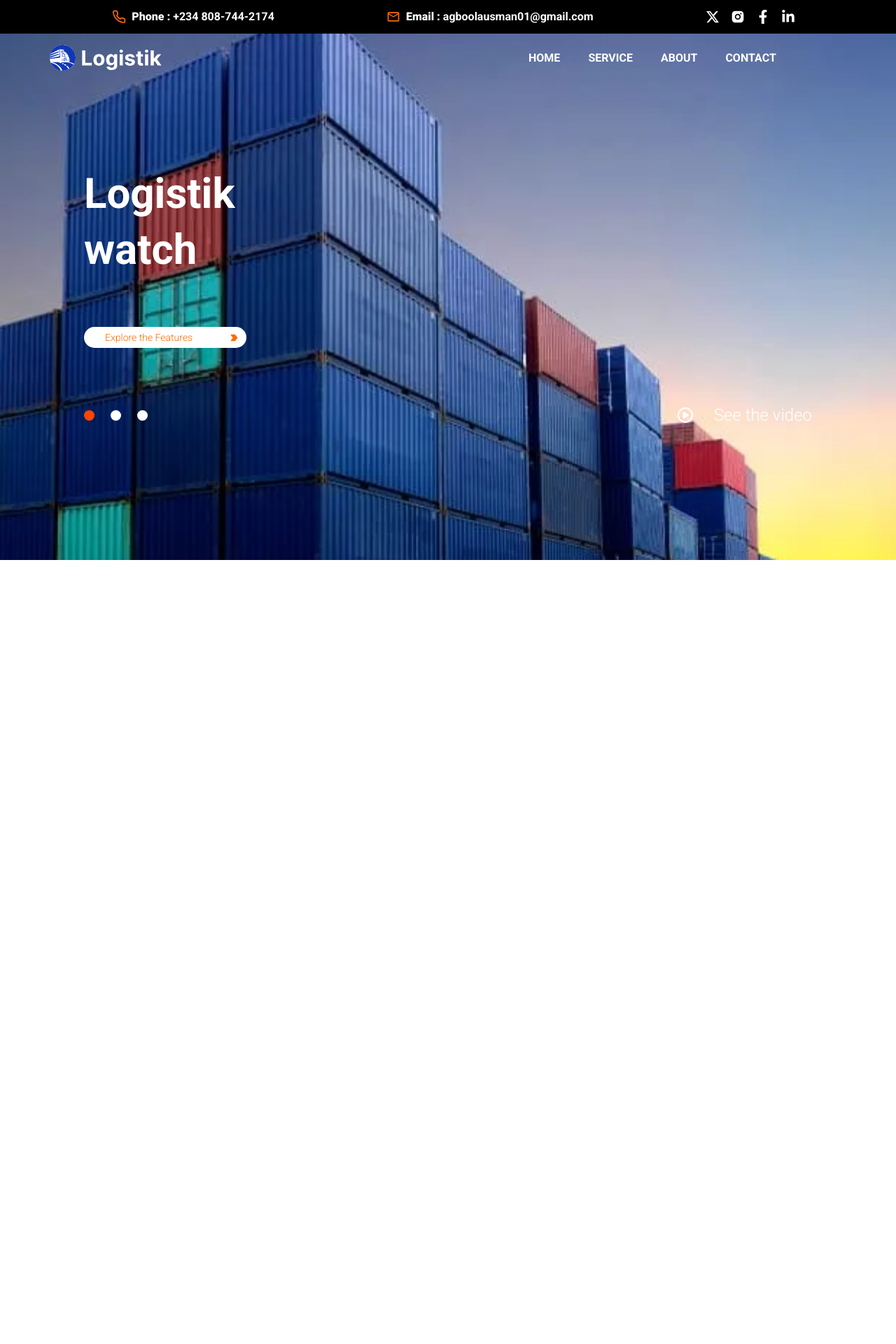
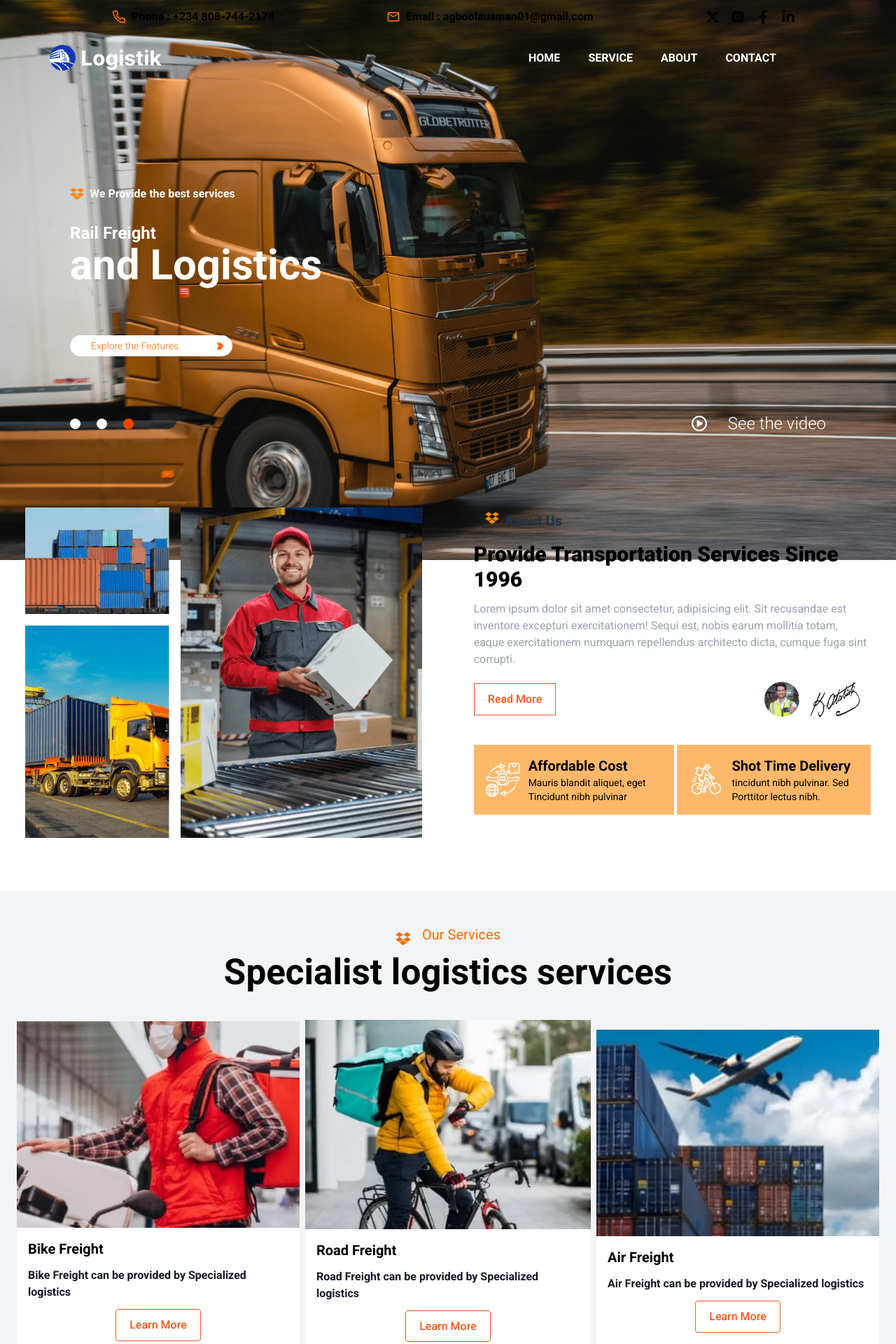
Before and after one commit to ola156/Logistik, a React (Vite) app: page / in a window 1280 px wide. Shown: the top 1920 px of the page at 70% size. Before the commit the page ends 800 px from the top, so only its background shows below. Built offline with nearby package versions, Linux system fonts and the light colour scheme.

Commit message:
made about and service sections

```diff
--- /dev/null
+++ b/src/components/AboutUs.jsx
@@ -0,0 +1,75 @@
+import React from "react";
+import { FaDropbox } from "react-icons/fa";
+import Buttons from "./Buttons";
+import AboutImg from "../assets/about_1.png.webp";
+import person1 from "../assets/team_1_1.jpg.webp";
+import sign from "../assets/signature.png.webp";
+import service1 from "../assets/service_2_1.svg";
+import service2 from "../assets/service_1_3.svg";
+const AboutUs = () => {
+  const HandleClick = () => {
+    console.log("clicked");
+  };
+  return (
+    <div className="mt-10 p-6 h-[100%] w-full mb-10">
+      <div className="flex items-center justify-between about-div">
+        <div className="w-[48%] p-3 about-img-div mt-7">
+          <img src={AboutImg} alt="about" className="object-cover" />
+        </div>
+        <div className="w-[48%] px-3 about-img-div">
+          <div className="flex gap-2 px-4 mb-4">
+            <FaDropbox size={20} className="text-orange-400" />
+            <p className="text-xl font-bold">About Us</p>
+          </div>
+          <h2 className="text-3xl text-black font-extrabold mb-3">
+            Provide Transportation Services Since 1996
+          </h2>
+          <p className="text-gray-400 mb-5">
+            Lorem ipsum dolor sit amet consectetur, adipisicing elit. Sit
+            recusandae est inventore excepturi exercitationem! Sequi est, nobis
+            earum mollitia totam, eaque exercitationem numquam repellendus
+            architecto dicta, cumque fuga sint corrupti.
+          </p>
+          <div className="flex justify-between items-center pr-4">
+            <Buttons
+              title="Read More"
+              ButtonClass="py-3 px-4 text-white "
+              HandleClick={HandleClick}
+            />
+            <div className="flex gap-4 items-center">
+              <img
+                src={person1}
+                alt="img1"
+                className="w-[50px] h-[50px] rounded-full"
+              />
+              <img src={sign} alt="sign" className="w-[70px] h-[50px]" />
+            </div>
+          </div>
+
+          <div className="flex mt-10 about-div-1 gap-1">
+            <div className="flex items-center gap-3 bg-orange-300  p-4 ">
+              <img src={service1} alt="aford" />
+              <div className="text-black">
+                <h2 className="text-xl font-bold">Affordable Cost</h2>
+                <p className="text-sm">
+                  Mauris blandit aliquet, eget Tincidunt nibh pulvinar
+                </p>
+              </div>
+            </div>
+            <div className="flex items-center gap-3 bg-orange-300  p-4 ">
+              <img src={service2} alt="aford" />
+              <div className="text-black">
+                <h2 className="text-xl font-bold">Shot Time Delivery</h2>
+                <p className="text-sm">
+                  tincidunt nibh pulvinar. Sed Porttitor lectus nibh.
+                </p>
+              </div>
+            </div>
+          </div>
+        </div>
+      </div>
+    </div>
+  );
+};
+
+export default AboutUs;
--- a/src/components/Buttons.jsx
+++ b/src/components/Buttons.jsx
@@ -1,7 +1,7 @@
 import React from "react";
 
-const Buttons = () => {
-  return <div>Buttons</div>;
+const Buttons = ({ ButtonClass, HandleClick, title }) => {
+  return <button className={` ${ButtonClass}`}>{title}</button>;
 };
 
 export default Buttons;
--- a/src/components/Hero.jsx
+++ b/src/components/Hero.jsx
@@ -13,11 +13,23 @@ const Hero = ({ playStatus, heroCount }) => {
       </video>
     );
   } else if (heroCount === 0) {
-    return <img src={hero3} alt="" className="background fade-in" />;
+    return (
+      <div className="max-h-dvh">
+        <img src={hero3} alt="" className="background fade-in" />
+      </div>
+    );
   } else if (heroCount === 1) {
-    return <img src={hero2} alt="" className="background fade-in" />;
+    return (
+      <div className="max-h-dvh">
+        <img src={hero2} alt="" className="background fade-in" />
+      </div>
+    );
   } else if (heroCount === 2) {
-    return <img src={hero1} alt="" className="background fade-in" />;
+    return (
+      <div className="max-h-dvh">
+        <img src={hero1} alt="" className="background fade-in" />
+      </div>
+    );
   }
 };
 
--- a/src/components/HeroContent.jsx
+++ b/src/components/HeroContent.jsx
@@ -2,6 +2,7 @@ import React from "react";
 import { TbArrowBadgeRightFilled } from "react-icons/tb";
 import { FaRegCirclePause } from "react-icons/fa6";
 import { FaRegCirclePlay } from "react-icons/fa6";
+import { FaDropbox } from "react-icons/fa";
 const HeroContent = ({
   setPlayStatus,
   heroCount,
@@ -9,15 +10,20 @@ const HeroContent = ({
   setHeroCount,
 }) => {
   const heroData = [
-    { text1: "Logistik", text2: "watch" },
-    { text1: "Logistik", text2: "watch" },
-    { text1: "Logistik", text2: "watch" },
+    { text1: "World wide", text2: "Best shipping" },
+    { text1: "Transport", text2: "For Everything" },
+    { text1: "Rail Freight", text2: "and Logistics" },
   ];
   return (
     <div className="hero">
-      <div className="text-white text-6xl  hero-text">
-        <p>{heroData[heroCount].text1}</p>
-        <p>{heroData[heroCount].text2}</p>
+      <div className="text-white   hero-text">
+        <div className="flex items-center gap-2">
+          {" "}
+          <FaDropbox size={20} className="text-orange-400" />{" "}
+          <p> We Provide the best services</p>
+        </div>
+        <p className="text-2xl">{heroData[heroCount].text1}</p>
+        <p className="text-6xl">{heroData[heroCount].text2}</p>
       </div>
       <div className="flex  items-center gap-[50px] hero-explore">
         <p className="text-orange-500 text-sm font-light">
--- a/src/components/Nav.jsx
+++ b/src/components/Nav.jsx
@@ -14,22 +14,22 @@ const Nav = () => {
   const [isNavOpen, setIsNavOpen] = useState(false);
   return (
     <div className=" ">
-      <div className="py-3 bg-black md:flex items-center justify-evenly hidden">
-        <div className="text-white flex items-center ml-4 ">
+      <div className="py-3 bg-transparent md:flex items-center justify-evenly hidden shadow">
+        <div className="text-black flex items-center ml-4 ">
           <FiPhone className="mx-2 text-orange-500" size={20} />
           <h3 className="font-extrabold mr-1">Phone :</h3>
           <p className="font-semibold hover:text-orange-500">
             +234 808-744-2174
           </p>
         </div>
-        <div className="text-white flex items-center ml-4">
+        <div className="text-black flex items-center ml-4">
           <MdOutlineEmail className="mx-2 text-orange-500" size={20} />
           <h3 className="font-extrabold mr-1">Email :</h3>
           <p className="font-semibold  hover:text-orange-500">
             agboolausman01@gmail.com
           </p>
         </div>
-        <div className="text-white flex items-center ml-4">
+        <div className="text-black flex items-center ml-4">
           <FaXTwitter className="mx-2  hover:text-orange-500" size={20} />
           <RiInstagramFill className="mx-2  hover:text-orange-500" size={20} />
           <FaFacebookF className="mx-2  hover:text-orange-500 " size={20} />
--- /dev/null
+++ b/src/components/Services.jsx
@@ -0,0 +1,80 @@
+import React from "react";
+import { FaDropbox } from "react-icons/fa";
+import service1 from "../assets/service_1_2.jpg.webp";
+import service2 from "../assets/service_1_3.jpg.webp";
+import service3 from "../assets/service_1_4.jpg.webp";
+import Buttons from "./Buttons";
+const Services = () => {
+  return (
+    <div className="w-full h-dvh mt-10 pt-12 bg-gray-100 p-6">
+      <div className="">
+        <div className="flex items-center justify-center flex-col">
+          <div className="flex gap-4 items-center">
+            <FaDropbox size={22} className="text-orange-500 " />
+            <p className="text-xl text-orange-500 mb-3">Our Services</p>
+          </div>
+          <h1 className="text-black text-[30px] font-bold mb-10 services-text">
+            Specialist logistics services
+          </h1>
+        </div>
+
+        <div className="flex justify-evenly items-center services-div gap-2">
+          <div className="min-w-[30%]  rounded">
+            <img src={service1} alt="service1" />
+            <div className="w-full p-4  bg-white ">
+              <h2 className="text-xl font-bold text-black mb-3">
+                Bike Freight
+              </h2>
+              <p className="text-gray-900 font-semibold mb-3">
+                Bike Freight can be provided by Specialized logistics
+              </p>
+              <div className="flex justify-center items-center">
+                {" "}
+                <Buttons
+                  title="Learn More"
+                  ButtonClass="py-3 px-4 text-white rounded mb-2 "
+                />
+              </div>
+            </div>
+          </div>
+          <div className="min-w-[30%]">
+            <img src={service2} alt="service2" />
+            <div className="w-full p-4  bg-white ">
+              <h2 className="text-xl font-bold text-black mb-3">
+                Road Freight
+              </h2>
+              <p className="text-gray-900 font-semibold mb-3">
+                Road Freight can be provided by Specialized logistics
+              </p>
+              <div className="flex justify-center items-center">
+                {" "}
+                <Buttons
+                  title="Learn More"
+                  ButtonClass="py-3 px-4 text-white rounded mb-2 "
+                />
+              </div>
+            </div>
+          </div>
+          <div className="min-w-[30%]">
+            <img src={service3} alt="service3" />
+            <div className="w-full p-4  bg-white ">
+              <h2 className="text-xl font-bold text-black mb-3">Air Freight</h2>
+              <p className="text-gray-900 font-semibold mb-3">
+                Air Freight can be provided by Specialized logistics
+              </p>
+              <div className="flex justify-center items-center">
+                {" "}
+                <Buttons
+                  title="Learn More"
+                  ButtonClass="py-3 px-4 text-white rounded mb-2 "
+                />
+              </div>
+            </div>
+          </div>
+        </div>
+      </div>
+    </div>
+  );
+};
+
+export default Services;
--- a/src/index.css
+++ b/src/index.css
@@ -6,7 +6,7 @@
   font-weight: 400;
 
   color-scheme: light dark;
-  color: rgba(255, 255, 255, 0.87);
+
   background-color: #242424;
 
   font-synthesis: none;
@@ -34,26 +34,24 @@ h1 {
 }
 
 button {
-  border-radius: 8px;
-  border: 1px solid transparent;
   padding: 0.6em 1.2em;
   font-size: 1em;
   font-weight: 500;
   font-family: inherit;
-  background-color: #1a1a1a;
+  border: 1px solid rgb(248, 87, 28);
+  color: rgb(248, 87, 28);
+  background: #fff;
   cursor: pointer;
   transition: border-color 0.25s;
 }
+
 button:hover {
-  border-color: #646cff;
-}
-button:focus,
-button:focus-visible {
-  outline: 4px auto -webkit-focus-ring-color;
+  background-color: rgb(248, 87, 28);
+  color: white;
 }
 
 .background {
-  height: 100%;
+  height: 100dvh;
   width: 100%;
   float: left;
   top: 0;
@@ -61,7 +59,7 @@ button:focus-visible {
   right: 0;
   bottom: 0;
   padding: none;
-  position: fixed;
+  position: absolute;
   object-fit: cover;
   z-index: -1;
 }
@@ -78,7 +76,7 @@ button:focus-visible {
   animation: fadeIn 500ms ease-in-out;
 }
 .hero {
-  margin: 0px 120px;
+  margin: 0px 100px;
   margin-top: 120px;
 }
 
@@ -107,8 +105,13 @@ button:focus-visible {
 .hero-dot.orange {
   background-color: orangered;
 }
+@media screen and (max-width: 420px) {
+  .about-div {
+    margin-top: 230px;
+  }
+}
 
-@media screen and (max-width: 550px) {
+@media screen and (max-width: 570px) {
   .hero {
     margin: 0px 80px;
     margin-top: 70px;
@@ -127,6 +130,25 @@ button:focus-visible {
   .hero-dot {
     flex-direction: column;
   }
+  .about-div-1 {
+    flex-direction: column;
+  }
+}
+
+@media screen and (max-width: 900px) {
+  .about-div {
+    flex-direction: column;
+  }
+
+  .about-img-div {
+    width: 100%;
+  }
+  .services-text {
+    font-size: 25px;
+  }
+  .services-div {
+    flex-direction: column;
+  }
 }
 @media (prefers-color-scheme: light) {
   :root {
@@ -136,7 +158,4 @@ button:focus-visible {
   a:hover {
     color: #747bff;
   }
-  button {
-    background-color: #f9f9f9;
-  }
 }
--- a/src/pages/Home.jsx
+++ b/src/pages/Home.jsx
@@ -2,6 +2,8 @@ import React, { useEffect, useState } from "react";
 import Nav from "../components/Nav";
 import Hero from "../components/Hero";
 import HeroContent from "../components/HeroContent";
+import AboutUs from "../components/AboutUs";
+import Services from "../components/Services";
 
 const Home = () => {
   const [playStatus, setPlayStatus] = useState(false);
@@ -12,7 +14,7 @@ const Home = () => {
       setHeroCount((count) => {
         return count === 2 ? 0 : count + 1;
       });
-    }, 3000);
+    }, 10000);
   }, []);
   return (
     <div>
@@ -24,6 +26,8 @@ const Home = () => {
         heroCount={heroCount}
         setHeroCount={setHeroCount}
       />
+      <AboutUs />
+      <Services />
     </div>
   );
 };
```
